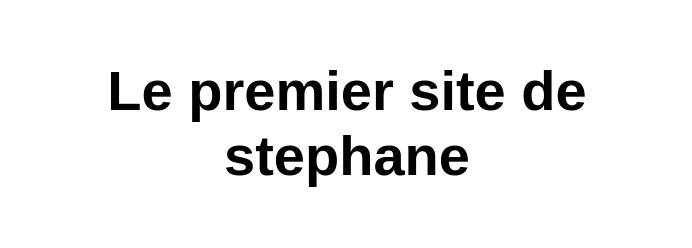
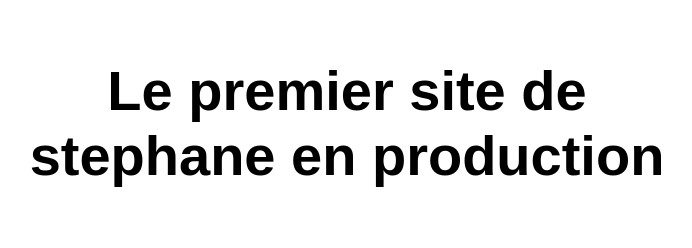
Before and after one commit to stephane-1234/ma-premiere-static-web-appvs, a website: page src/index.html in a window 1280 px wide. Shown: the whole page, without its empty margins (293-985 px from the left). Drawn offline with Linux system fonts and the light colour scheme.

Commit message:
mise à jour page d'accueil

```diff
--- a/src/index.html
+++ b/src/index.html
@@ -10,7 +10,7 @@
 
 <body>
   <main>
-    <h1>Le premier site de stephane</h1>
+    <h1>Le premier site de stephane en production</h1>
   </main>
 </body>
 
```
